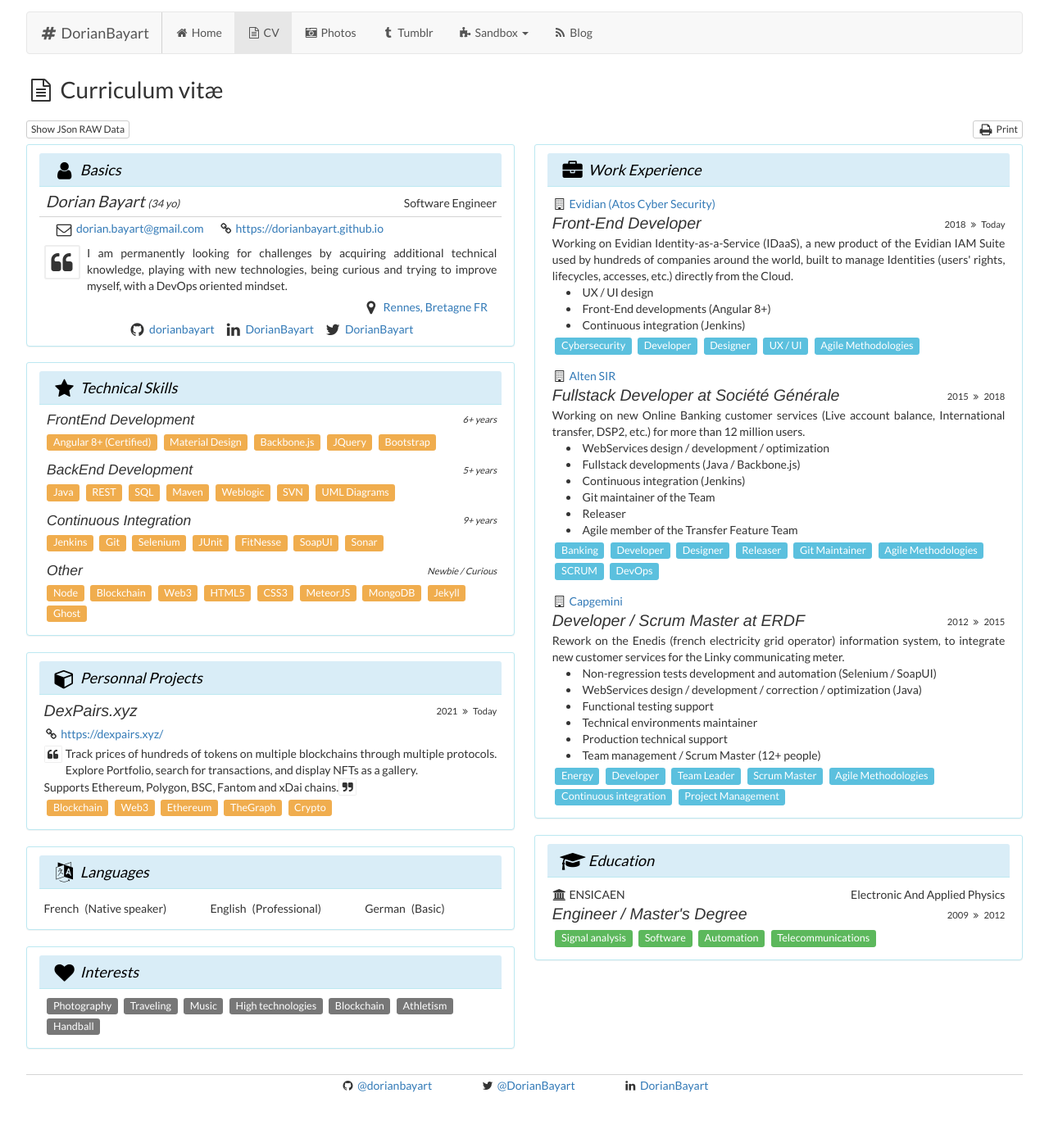
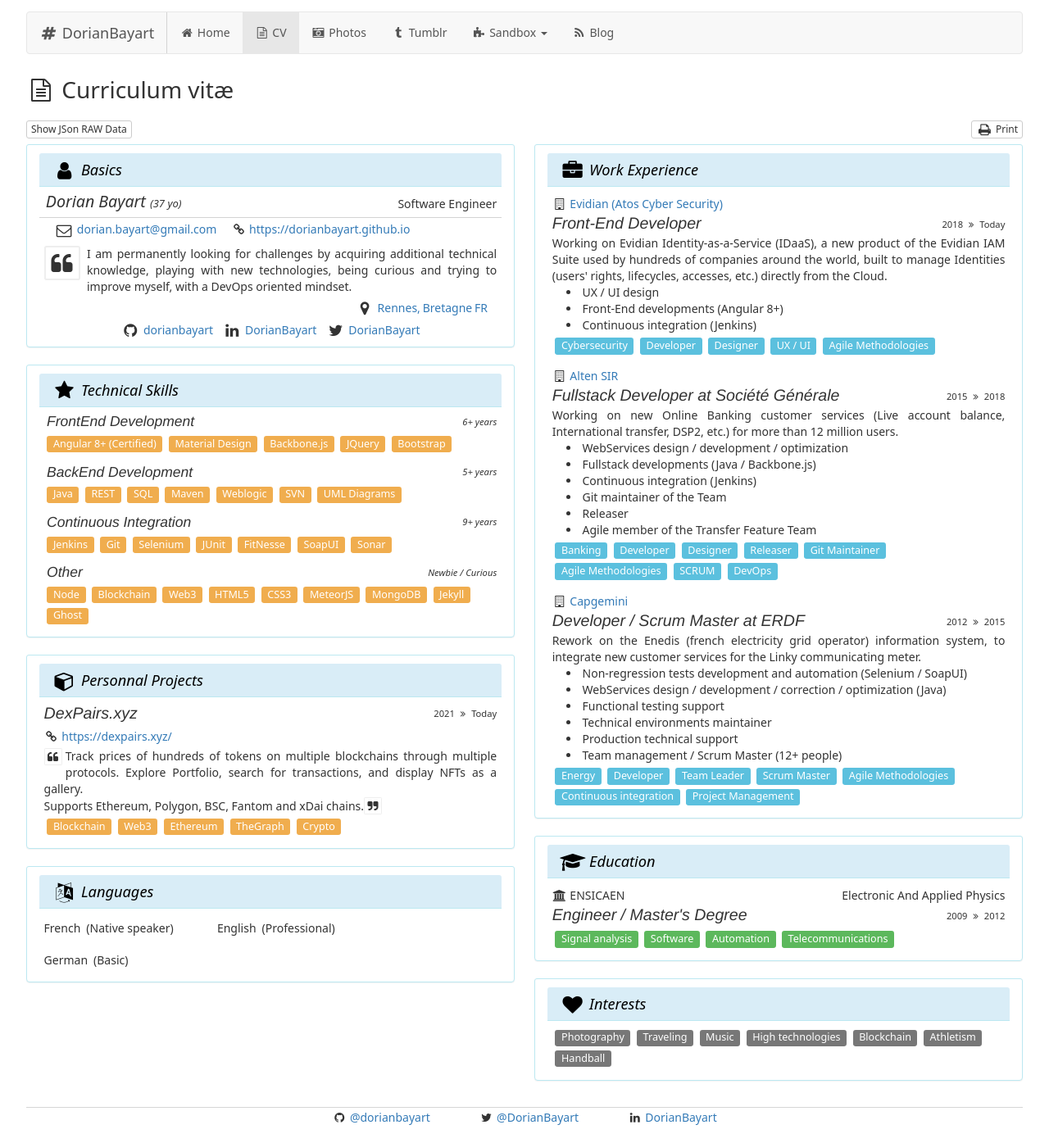
Before and after one commit to dorianbayart/dorianbayart.github.io, a Jekyll site: the page built from cv/index.html, in a window 1280 px wide. Shown: the whole page at 82% size. Built offline with Jekyll 4.4.1, drawn with Linux system fonts in a browser that asks for light colours; nearby versions of some CDN libraries; before the commit the page ends 1345 px from its top, so only the background shows below that.

Commit message:
Different updates

```diff
--- a/_config.yml
+++ b/_config.yml
@@ -4,3 +4,5 @@
 permalink: /blog/:year/:month/:day/:title
 
 baseurl: https://dorianbayart.github.io
+
+exclude: [save]
--- a/css/main.css
+++ b/css/main.css
@@ -1,12 +1,7 @@
-.slow-spin {
-	-webkit-transform-origin: 50% calc(50% - 1px);
-	transform-origin: 50% calc(50% - 1px);
-	-webkit-animation: fa-spin 5s infinite linear;
-	animation: fa-spin 5s infinite linear;
-}
+@import 'theme.css';
 
 body {
-	font-family:'Lato', 'Helvetica', 'Sans-Serif';
+	font-family: system-ui, 'Sans-Serif';
 	width: 85%;
 	margin: 0 auto;
 	padding: 0px;
@@ -16,7 +11,6 @@
 	padding: 0px;
 	padding-bottom: 0.8em;
 }
-
 
 .navbar {
 	margin-top: 1em;
@@ -39,7 +33,6 @@
     border-right-color: lightgrey;
 }
 #footer > ul {
-    font-family:'Lato', 'Helvetica', 'Sans-Serif';
     font-size: 1.0em;
     padding: 0px;
     list-style: none;
@@ -60,7 +53,6 @@
 
 h1 {
     font-size: 2em;
-    font-family:'Lato', 'Helvetica', 'Sans-Serif';
     margin-bottom: 0.8em;
     margin-top: 0.8em;
 }
@@ -69,8 +61,6 @@
 footer {
     border-top: 1px solid #d5d5d5;
 }
-
-
 
 .noJS {
 	display: none;
--- /dev/null
+++ b/css/theme.css
@@ -0,0 +1,69 @@
+@media (prefers-color-scheme: light) {
+    :root {
+        /* Theme Retro - https://app.unpkg.com/daisyui@5.0.35/files/theme/retro.css */
+        color-scheme: light;
+        --color-base-100: oklch(91.637% 0.034 90.515);
+        --color-base-200: oklch(88.272% 0.049 91.774);
+        --color-base-300: oklch(84.133% 0.065 90.856);
+        --color-base-content: oklch(41% 0.112 45.904);
+        --color-primary: oklch(80% 0.114 19.571);
+        --color-primary-content: oklch(39% 0.141 25.723);
+        --color-secondary: oklch(92% 0.084 155.995);
+        --color-secondary-content: oklch(44% 0.119 151.328);
+        --color-accent: oklch(68% 0.162 75.834);
+        --color-accent-content: oklch(41% 0.112 45.904);
+        --color-neutral: oklch(44% 0.011 73.639);
+        --color-neutral-content: oklch(86% 0.005 56.366);
+        --color-info: oklch(58% 0.158 241.966);
+        --color-info-content: oklch(96% 0.059 95.617);
+        --color-success: oklch(51% 0.096 186.391);
+        --color-success-content: oklch(96% 0.059 95.617);
+        --color-warning: oklch(64% 0.222 41.116);
+        --color-warning-content: oklch(96% 0.059 95.617);
+        --color-error: oklch(70% 0.191 22.216);
+        --color-error-content: oklch(40% 0.123 38.172);
+        --radius-selector: 0.25rem;
+        --radius-field: 0.25rem;
+        --radius-box: 0.5rem;
+        --size-selector: 0.25rem;
+        --size-field: 0.25rem;
+        --border: 1px;
+        --depth: 0;
+        --noise: 0;
+    }
+}
+
+@media (prefers-color-scheme: dark) {
+    :root {
+        /* Theme Forest - https://app.unpkg.com/daisyui@5.0.35/files/theme/forest.css */
+        color-scheme: dark;
+        --color-base-100: oklch(20.84% 0.008 17.911);
+        --color-base-200: oklch(18.522% 0.007 17.911);
+        --color-base-300: oklch(16.203% 0.007 17.911);
+        --color-base-content: oklch(83.768% 0.001 17.911);
+        --color-primary: oklch(68.628% 0.185 148.958);
+        --color-primary-content: oklch(0% 0 0);
+        --color-secondary: oklch(69.776% 0.135 168.327);
+        --color-secondary-content: oklch(13.955% 0.027 168.327);
+        --color-accent: oklch(70.628% 0.119 185.713);
+        --color-accent-content: oklch(14.125% 0.023 185.713);
+        --color-neutral: oklch(30.698% 0.039 171.364);
+        --color-neutral-content: oklch(86.139% 0.007 171.364);
+        --color-info: oklch(72.06% 0.191 231.6);
+        --color-info-content: oklch(0% 0 0);
+        --color-success: oklch(64.8% 0.15 160);
+        --color-success-content: oklch(0% 0 0);
+        --color-warning: oklch(84.71% 0.199 83.87);
+        --color-warning-content: oklch(0% 0 0);
+        --color-error: oklch(71.76% 0.221 22.18);
+        --color-error-content: oklch(0% 0 0);
+        --radius-selector: 1rem;
+        --radius-field: 2rem;
+        --radius-box: 1rem;
+        --size-selector: 0.25rem;
+        --size-field: 0.25rem;
+        --border: 1px;
+        --depth: 0;
+        --noise: 0;
+    }
+}
--- a/cv/cv_dbayart.json
+++ b/cv/cv_dbayart.json
@@ -1,7 +1,7 @@
 {
 	"basics": {
 		"name": "Dorian Bayart",
-		"age": "34",
+		"age": "37",
 		"label": "Software Engineer",
 		"picture": "",
 		"email": "dorian.bayart@gmail.com",
```
Also changed, not shown: css/radioStreams.css (+6 -1 lines), 1 other file.
